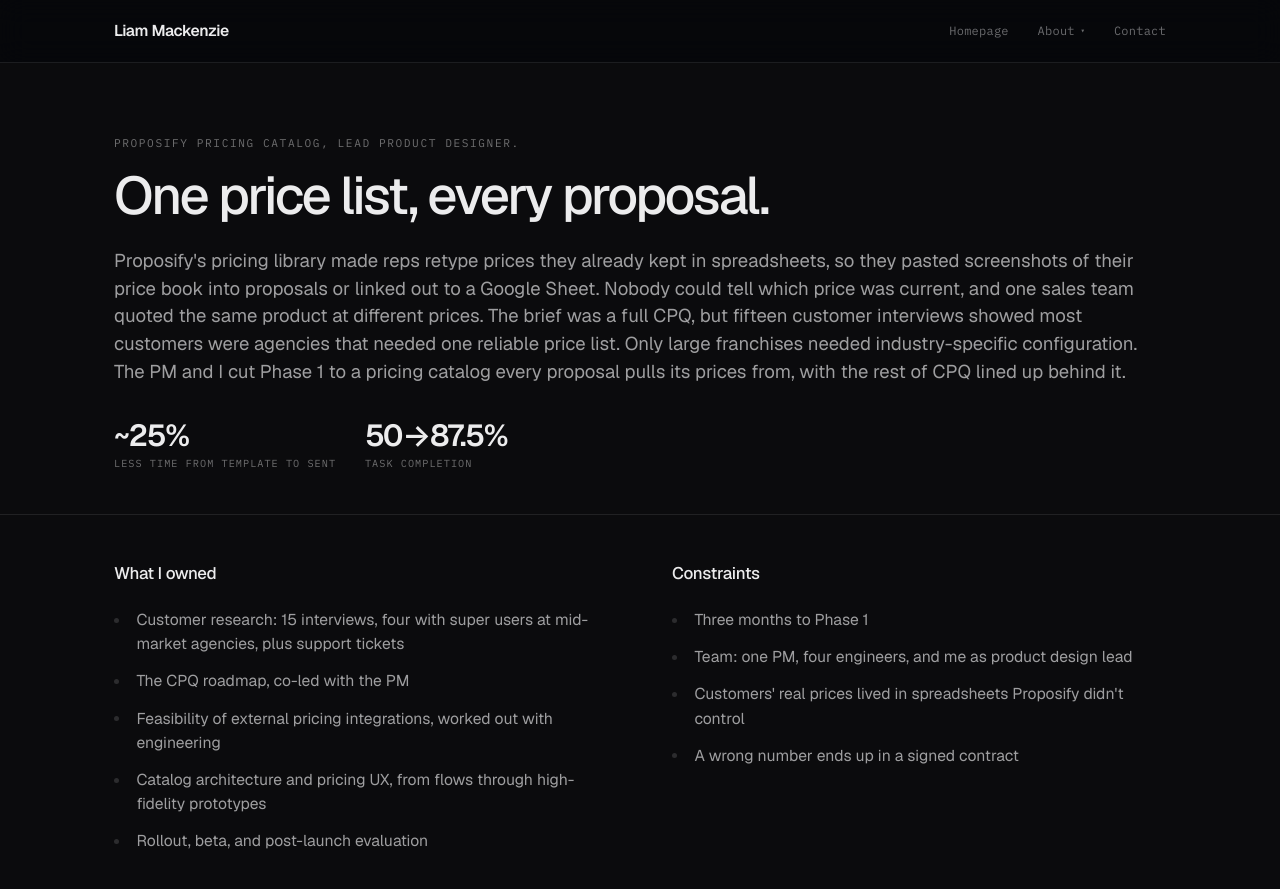
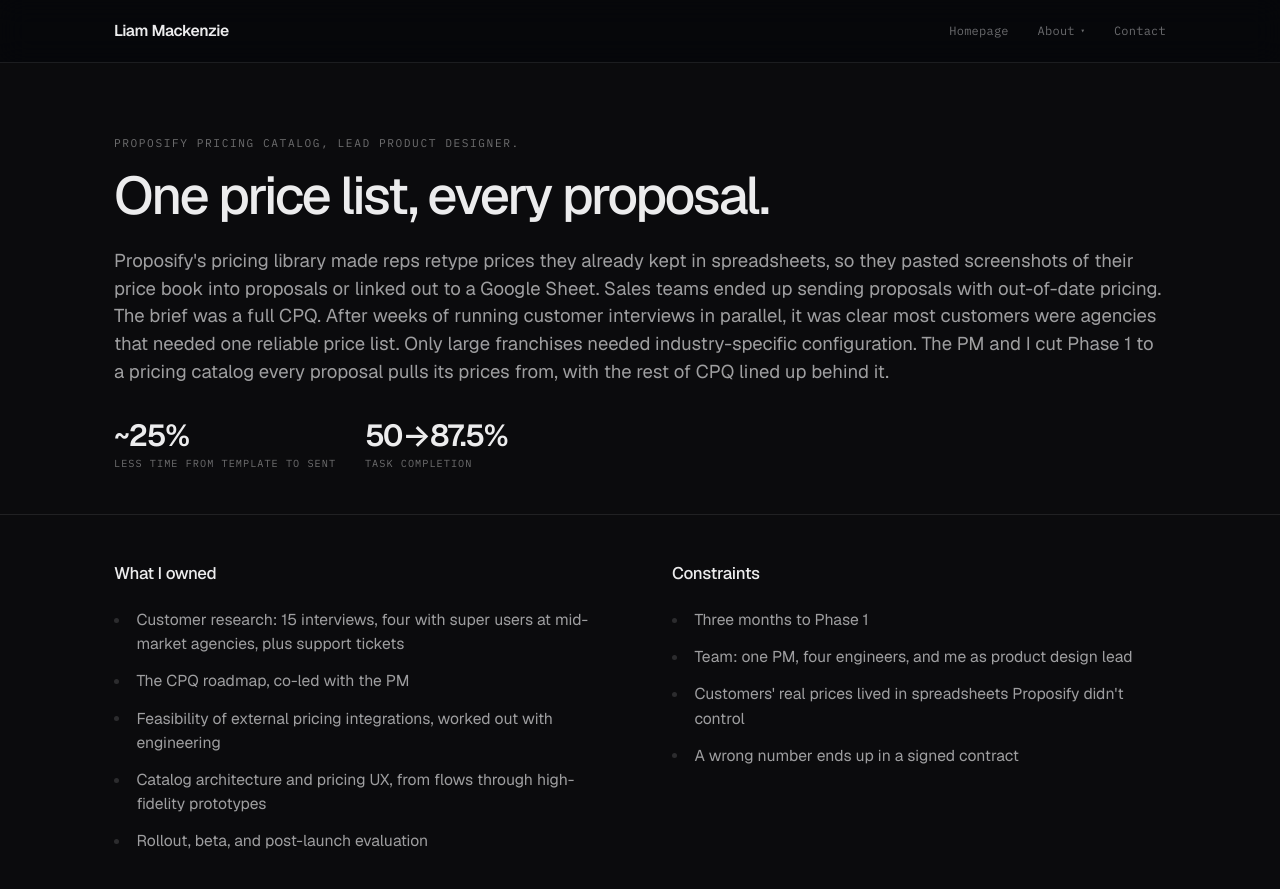
Before and after one commit to liamm10/liamm10.github.io, a plain HTML site: page work/proposify-cpq/index.html in a window 1280 px wide. Shown: the top 889 px of the page. Drawn offline with nearby package versions, Linux system fonts and the light colour scheme.

Commit message:
Reword CPQ hero paragraph
Co-Authored-By: Claude Opus 5.5 <noreply@anthropic.com>

```diff
--- a/work/proposify-cpq/index.html
+++ b/work/proposify-cpq/index.html
@@ -135,7 +135,7 @@
   <div class="wrap col read-wide">
     <p class="eyebrow">Proposify Pricing Catalog, Lead Product Designer.</p>
     <h1 class="rw" data-rw-now>One price list, every proposal.</h1>
-    <p class="lede" style="margin-top:1.4rem;max-width:none;">Proposify's pricing library made reps retype prices they already kept in spreadsheets, so they pasted screenshots of their price book into proposals or linked out to a Google Sheet. Nobody could tell which price was current, and one sales team quoted the same product at different prices. The brief was a full CPQ, but fifteen customer interviews showed most customers were agencies that needed one reliable price list. Only large franchises needed industry-specific configuration. The PM and I cut Phase 1 to a pricing catalog every proposal pulls its prices from, with the rest of CPQ lined up behind it.</p>
+    <p class="lede" style="margin-top:1.4rem;max-width:none;">Proposify's pricing library made reps retype prices they already kept in spreadsheets, so they pasted screenshots of their price book into proposals or linked out to a Google Sheet. Sales teams ended up sending proposals with out-of-date pricing. The brief was a full CPQ. After weeks of running customer interviews in parallel, it was clear most customers were agencies that needed one reliable price list. Only large franchises needed industry-specific configuration. The PM and I cut Phase 1 to a pricing catalog every proposal pulls its prices from, with the rest of CPQ lined up behind it.</p>
     <div class="metrics" style="margin-top:2.1rem;margin-bottom:0;">
       <div class="metric"><span class="n">~25%</span><span class="l">Less time from template to sent</span></div>
       <div class="metric"><span class="n">50→87.5%</span><span class="l">Task completion</span></div>
```
